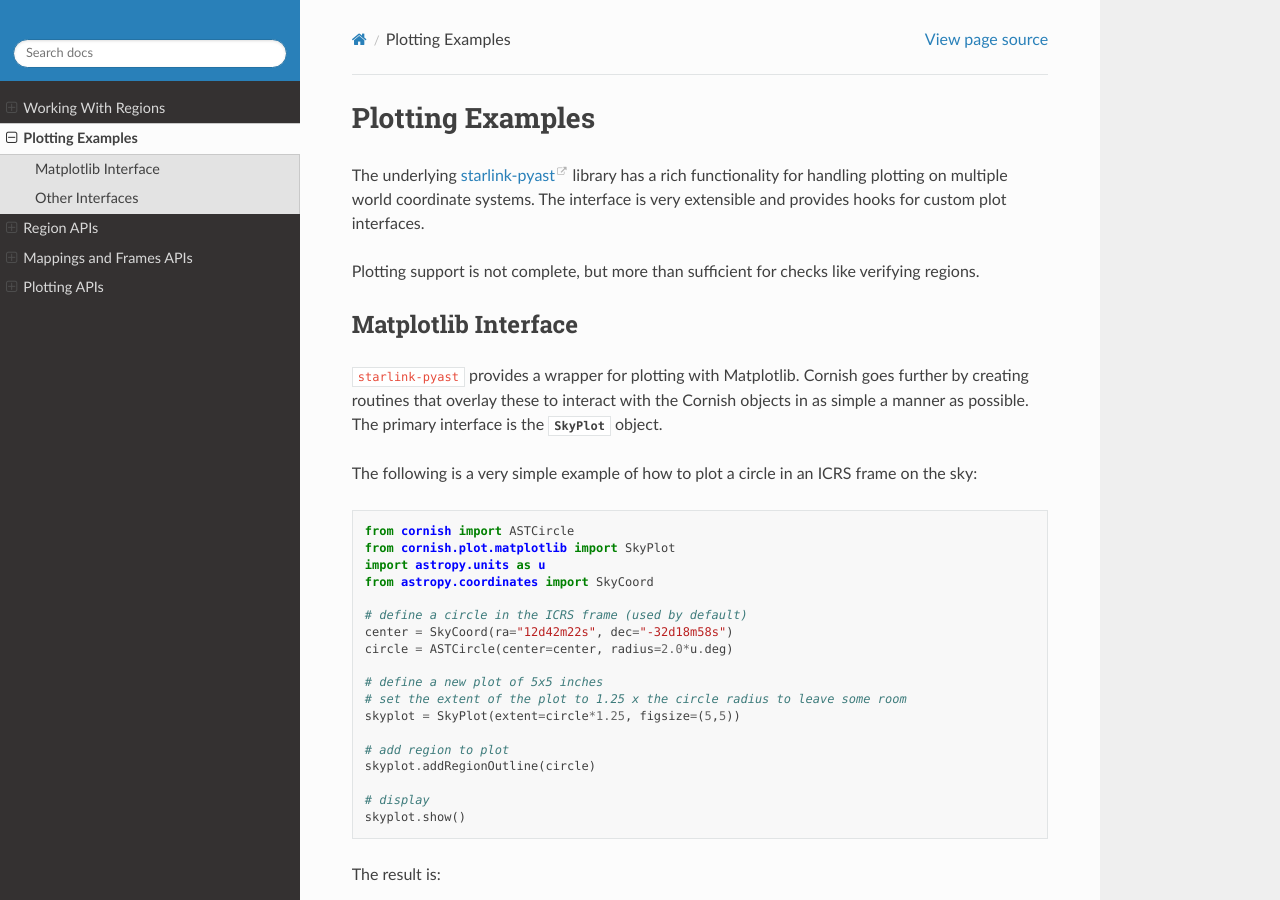
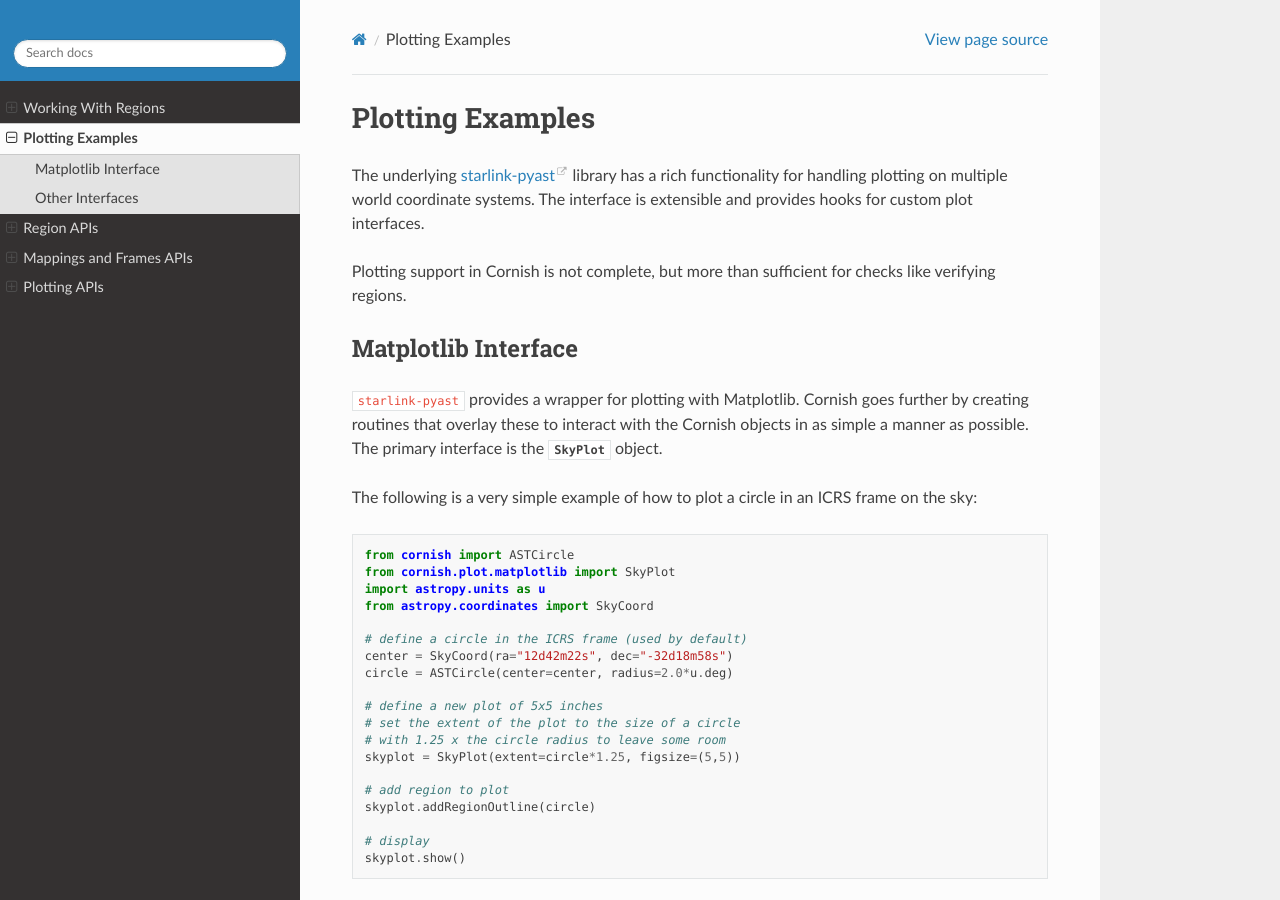
Before and after one commit to demitri/cornish, a Sphinx documentation site: the page built from docs/examples_plotting.rst, in a window 1280 px wide and 900 px high. Built offline with Sphinx 7.4.7 and the Read the Docs theme 2.0.0, drawn with Linux system fonts in a browser that asks for light colours; some of the changed text lies outside the part shown.

Commit message:
Minor updates to documentation, mostly adding FITS example.

```diff
--- a/docs/examples_plotting.rst
+++ b/docs/examples_plotting.rst
@@ -4,9 +4,9 @@
 Plotting Examples
 =================
 
-The underlying `starlink-pyast <http://starlink.github.io/starlink-pyast/pyast.html>`_ library has a rich functionality for handling plotting on multiple world coordinate systems. The interface is very extensible and provides hooks for custom plot interfaces.
+The underlying `starlink-pyast <http://starlink.github.io/starlink-pyast/pyast.html>`_ library has a rich functionality for handling plotting on multiple world coordinate systems. The interface is extensible and provides hooks for custom plot interfaces.
 
-Plotting support is not complete, but more than sufficient for checks like verifying regions.
+Plotting support in Cornish is not complete, but more than sufficient for checks like verifying regions.
 
 Matplotlib Interface
 --------------------
@@ -27,7 +27,8 @@ The following is a very simple example of how to plot a circle in an ICRS frame
 	circle = ASTCircle(center=center, radius=2.0*u.deg)
 
 	# define a new plot of 5x5 inches
-	# set the extent of the plot to 1.25 x the circle radius to leave some room
+	# set the extent of the plot to the size of a circle
+	# with 1.25 x the circle radius to leave some room
 	skyplot = SkyPlot(extent=circle*1.25, figsize=(5,5))
 
 	# add region to plot
@@ -54,7 +55,8 @@ Repeat the same with a polygon converted from the circle.
 	circle = ASTCircle(center=center, radius=2.0*u.deg)
 
 	# define a new plot of 5x5 inches
-	# set the extent of the plot to 1.25 x the circle radius to leave some room
+	# set the extent of the plot to the size of a circle
+	# with 1.25 x the circle radius to leave some room
 	skyplot = SkyPlot(extent=circle*1.25, figsize=(5,5))
 
 	# add region to plot
--- a/source/cornish/plot/matplotlib.py
+++ b/source/cornish/plot/matplotlib.py
@@ -15,7 +15,7 @@ from cornish import ASTFITSChannel, ASTFrameSet
 
 class SkyPlot(CornishPlot):
 	'''
-	A convenience class to create a sky plot in Matplotlib.
+	A convenience class providing a high level interface for creating sky plots in Matplotlib.
 
 	:param extent: an ASTRegion that encompasses the full area to plot
 	:param figsize: width,height of the plot figure in inches (parameter passed directly to :class:`matplotlib.figure.Figure`)
```
Also changed, not shown: docs/examples_regions.rst (+12 -1 lines).
